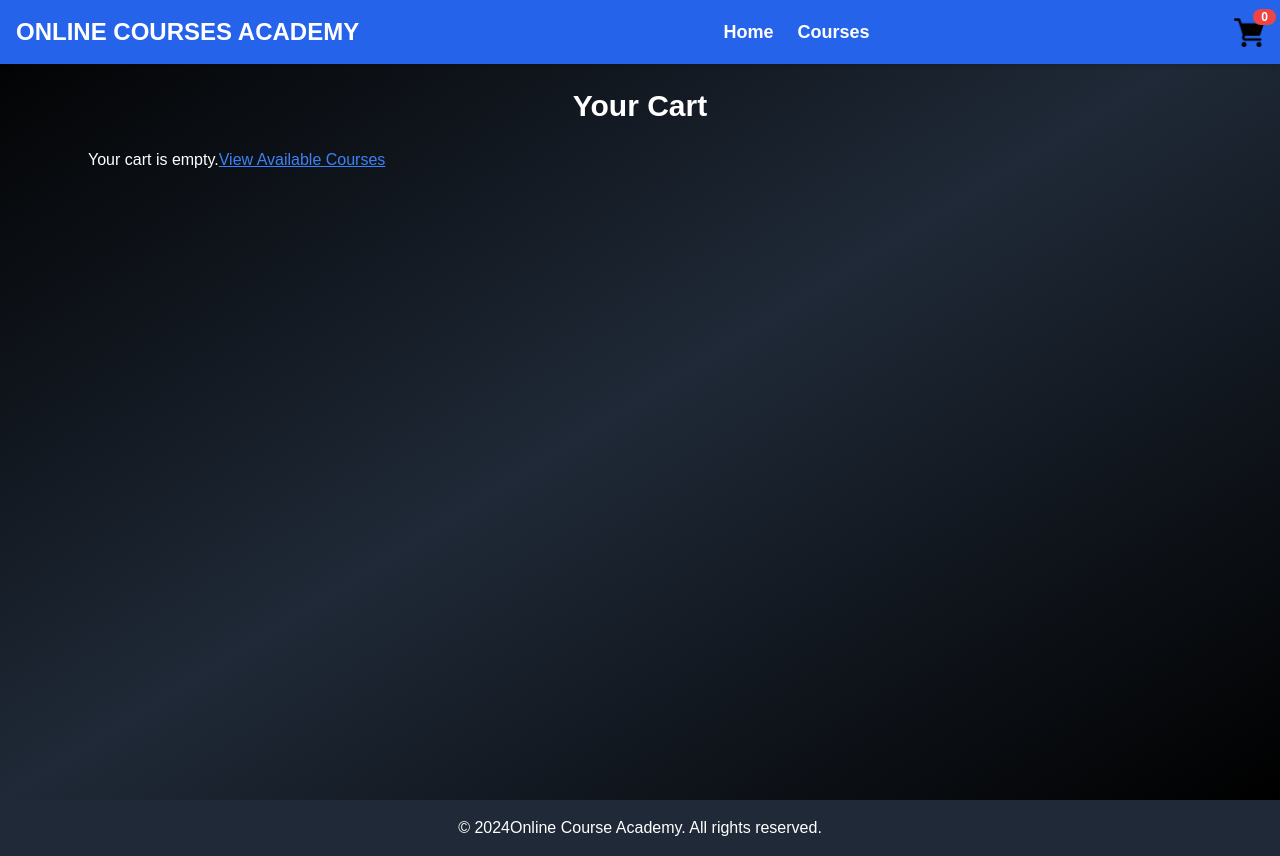
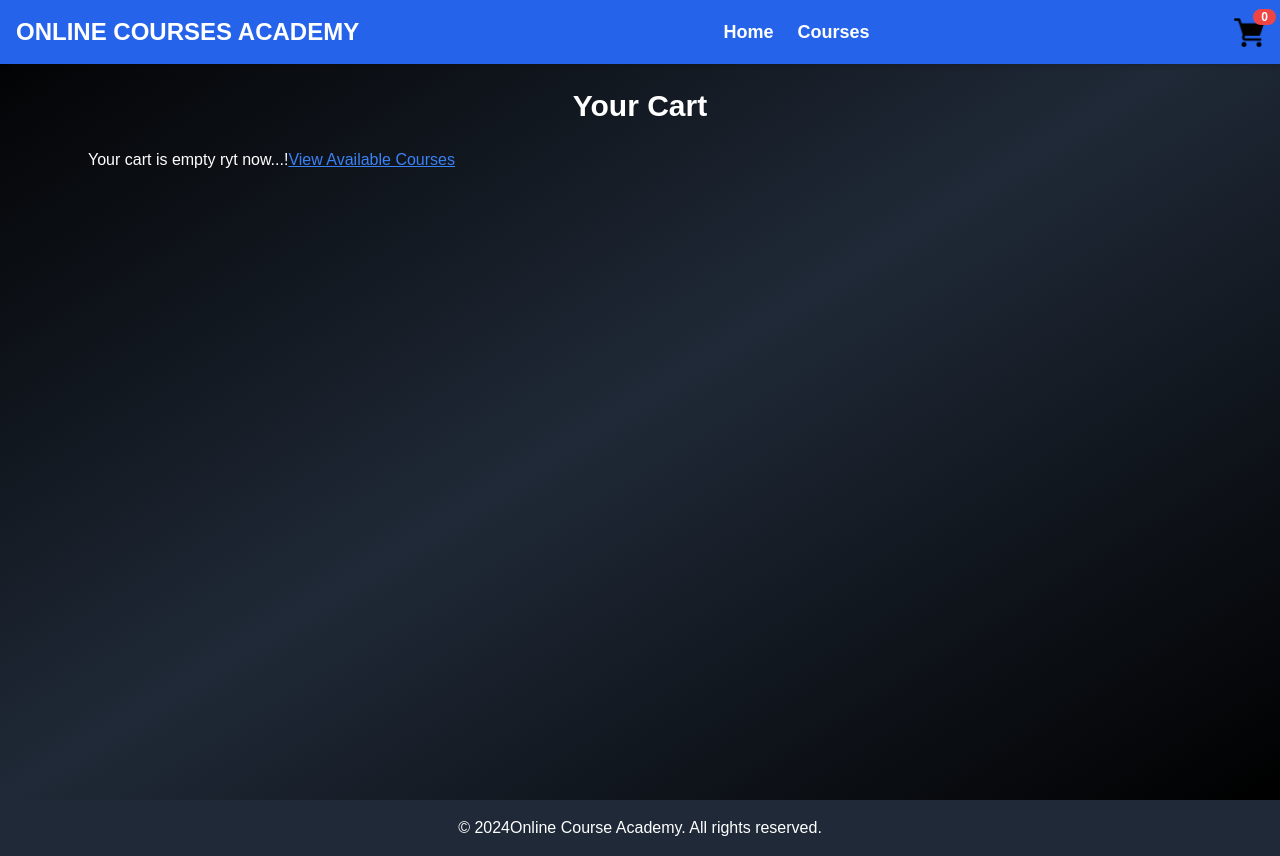
Before and after one commit to Chirukeshyt/OnlineCourseAcademy, a Next.js app: page /cart in a window 1280 px wide. Built offline with nearby package versions, Linux system fonts and the light colour scheme.

Commit message:
Update cart.js

```diff
--- a/pages/cart.js
+++ b/pages/cart.js
@@ -32,7 +32,7 @@ const CartPage = () => {
                 <h1 className="text-3xl font-bold mb-6 text-white text-center">Your Cart</h1>
                 {cart.length === 0 ? (
                     <p className="text-white">
-                        Your cart is empty.
+                        Your cart is empty ryt now...!
                         <Link href="/scholarships" className="text-blue-500 underline">
                             View Available Courses
                         </Link>
```
